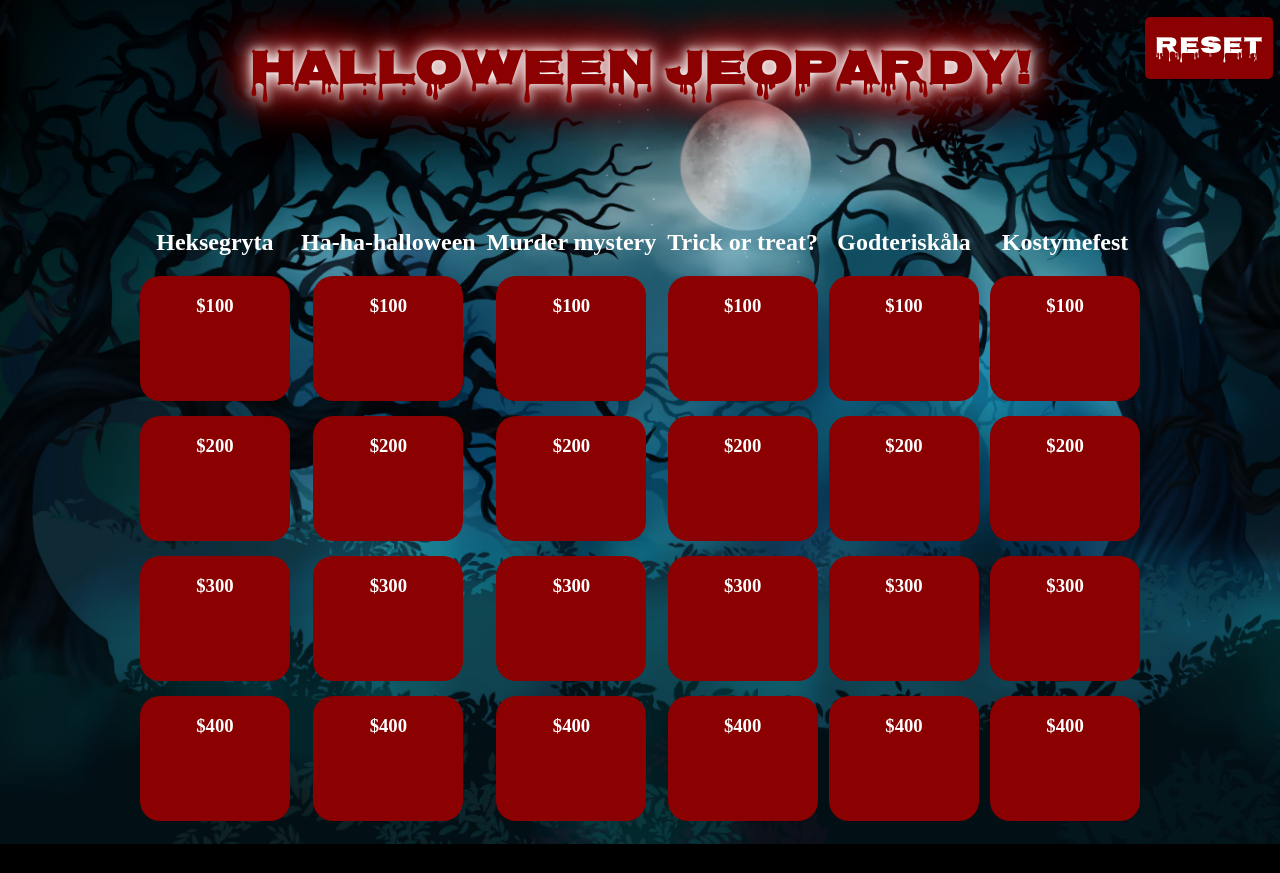
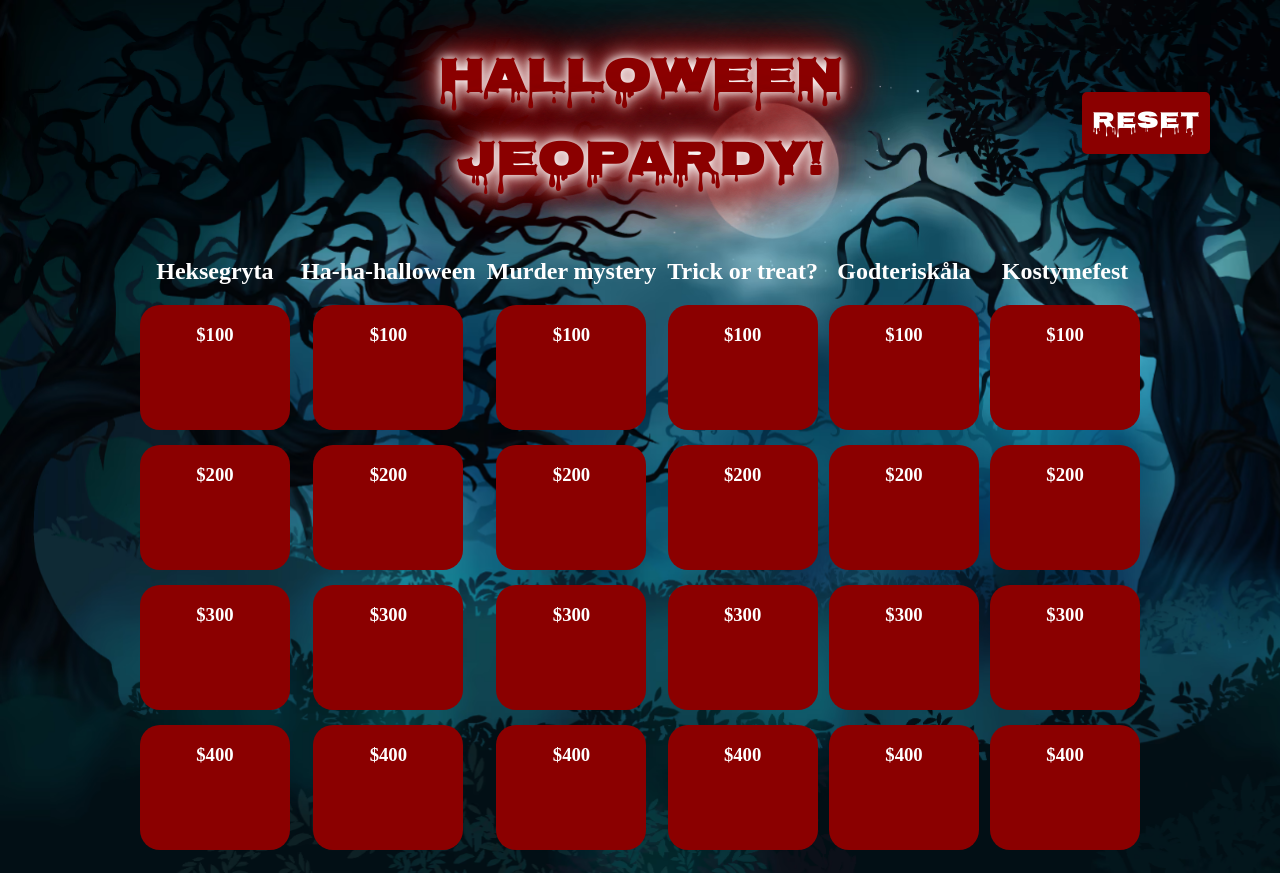
Before and after one commit to vektorprogrammet/halloween-jeopardy, a React (Vite) app: page / in a window 1280 px wide. Before the commit the page ends 844 px from the top, so only its background shows below. Built offline with nearby package versions, Linux system fonts and the light colour scheme.

Commit message:
style: :lipstick: added grid for header and small styling improvements
created a header-container with grid for better placement of reset-button, and small styling improvements

```diff
--- a/src/App.tsx
+++ b/src/App.tsx
@@ -49,10 +49,12 @@ export default function App() {
   // When the return statement is split over multiple lines, it must be wrapped in a parentheses
   return (
     <>
-      <h1 className="header glow">Halloween Jeopardy!</h1>
+      <div className="header-container">
+        <h1 className="header glow">Halloween Jeopardy!</h1>
 
-      <div className="resetButton-container">
-        <ResetButton />
+        <div className="resetButton-container">
+          <ResetButton />
+        </div>
       </div>
 
       <div className="app-container">
--- a/src/components/category/Category.css
+++ b/src/components/category/Category.css
@@ -5,10 +5,5 @@
 
 .category-slots {
     max-width: fit-content;
-    /* border: 1px solid white; */
     margin: auto;
-    /* display: flex;
-    flex-direction: column;
-    height: 80%;
-    justify-content: space-around; */
 }
--- a/src/components/challenge/Challenge.css
+++ b/src/components/challenge/Challenge.css
@@ -4,7 +4,6 @@
     width: 100%;
     height: 100%;
     z-index: 1;
-    /* For grå bakgrunn på hele challenge-boksen */
     background-color: rgba(0, 0, 0, 0.4);
     border: #fff;
     border-radius: 20px;
--- a/src/components/cover/Cover.css
+++ b/src/components/cover/Cover.css
@@ -8,3 +8,12 @@
   border: #fff;
   border-radius: 20px;
 }
+
+.cover-container:active {
+  filter: brightness(75%);
+  scale: 1;
+}
+
+.cover-container:hover {
+  scale: 1.05;
+}
--- a/src/components/resetButton/ResetButton.css
+++ b/src/components/resetButton/ResetButton.css
@@ -3,7 +3,7 @@
     color: white;
     border: #fff;
     border-radius: 5px;
-    font-size: x-large;
+    font-size: 24px;
     padding: 10px;
     background-color: darkred;
     font-family: Nosifer;
@@ -18,12 +18,3 @@
     filter: brightness(75%);
     scale: 1;
 }
-
-.resetButton-container{
-    margin: auto;
-    position: relative;
-    border: #fff;
-    max-width: fit-content;
-    right: -45%;
-    top: -130px;
-}
--- a/src/components/resetButton/ResetButton.tsx
+++ b/src/components/resetButton/ResetButton.tsx
@@ -9,9 +9,7 @@ export default function ResetButton() {
 
     return (
         <>
-            <button type='button'
-            className='resetButton-button'
-            onClick={reset}>
+            <button type='button' className='resetButton-button' onClick={reset}>
                 RESET
             </button>
         </>
--- a/src/index.css
+++ b/src/index.css
@@ -10,10 +10,21 @@ body {
   text-align: center;
 }
 
+.header-container {
+  display: grid;
+  grid-template-columns: repeat(5, 1fr);
+  place-items: center;
+}
+
 .header {
   font-size: 48px;
-  text-align: center;
   font-family: Nosifer;
+  grid-column-start: 2;
+  grid-column-end: 5;
+}
+
+.resetButton-container {
+  grid-column-start: 5;
 }
 
 .glow {
```
